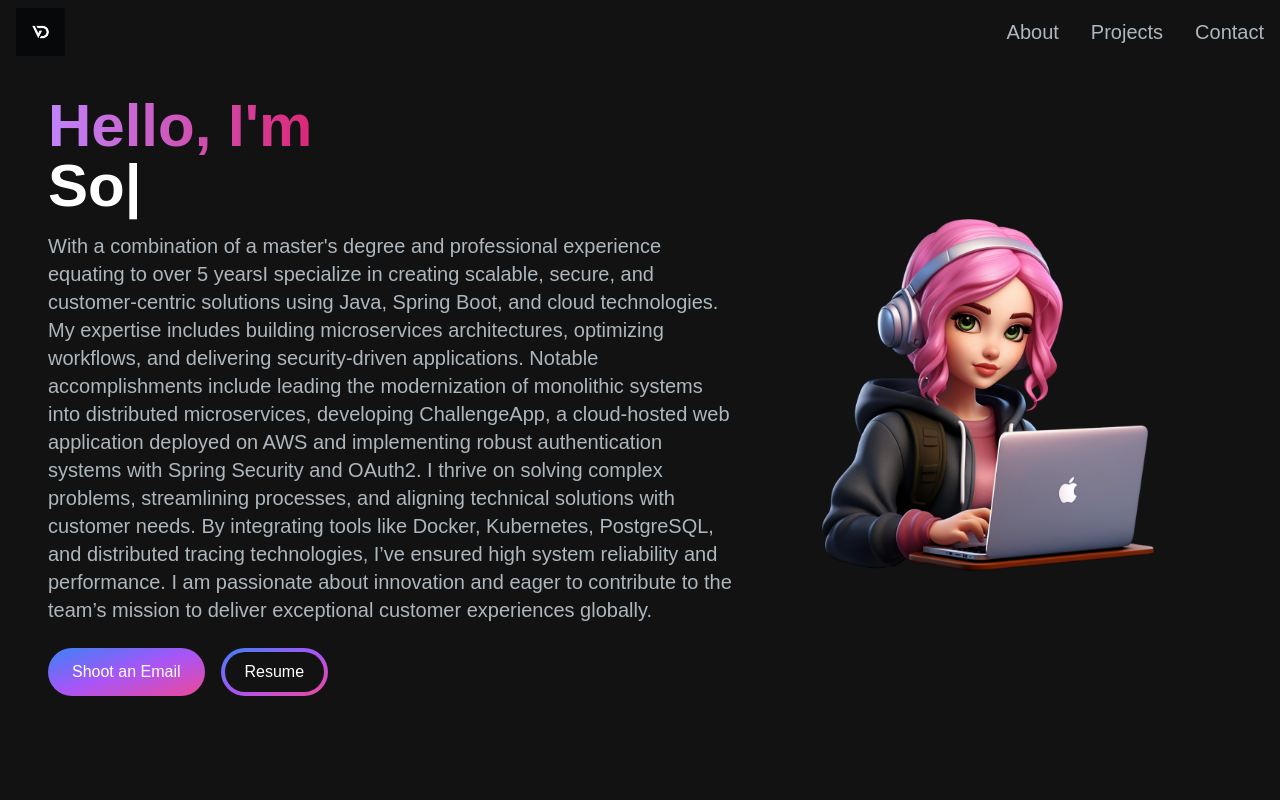
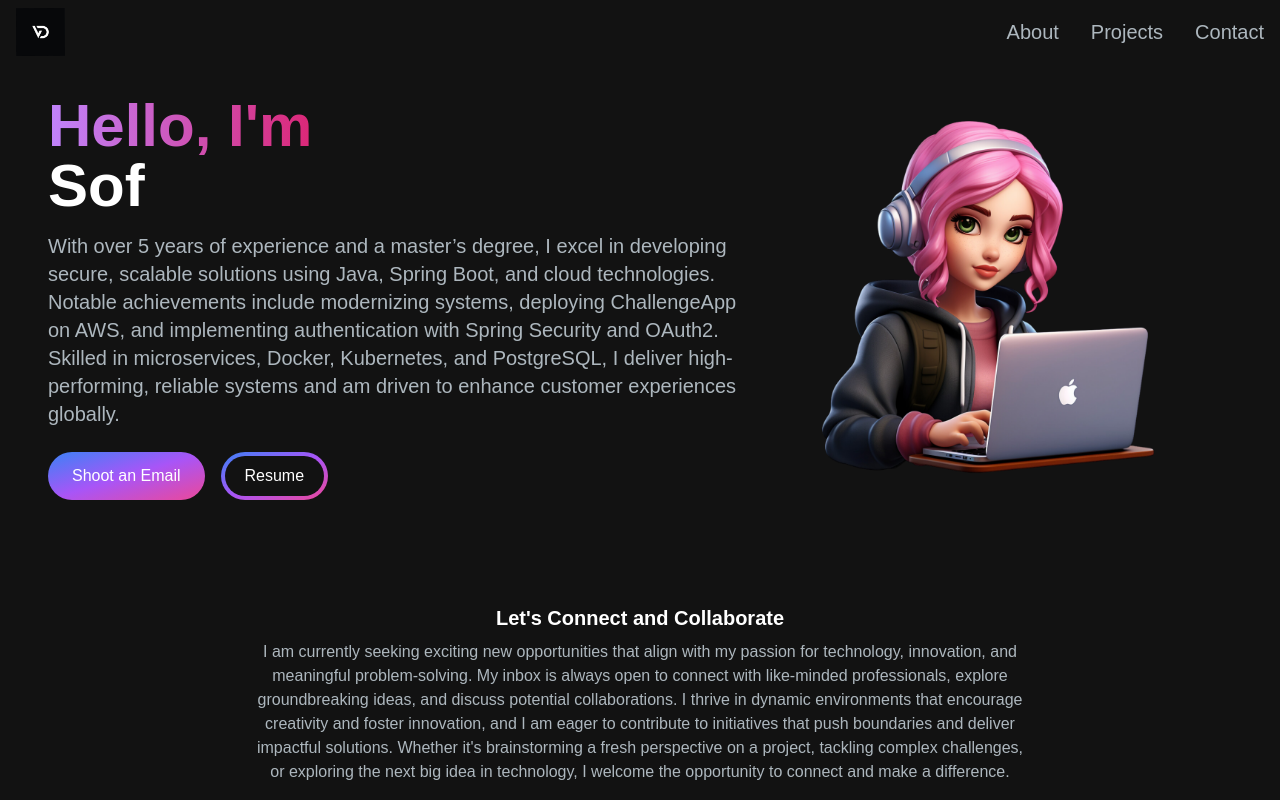
Before and after one commit to vdathrak27/Vaishanvi-Portfolio, a Next.js app: page / in a window 1280 px wide. Shown: the top 800 px of the page. Built offline with nearby package versions, Linux system fonts and the light colour scheme.

Commit message:
committed successfully

```diff
--- a/app/components/HeroSection.jsx
+++ b/app/components/HeroSection.jsx
@@ -35,10 +35,9 @@ const HeroSection = () => {
             />
           </h1>
           <p className="text-[#ADB7BE] text-base sm:text-lg mb-6 lg:text-xl">
-          With a combination of a master's degree and professional experience equating to over 5 yearsI specialize in creating scalable, secure, and customer-centric solutions using Java, Spring Boot, and cloud technologies.
-          My expertise includes building microservices architectures, optimizing workflows, and delivering security-driven applications.
-          Notable accomplishments include leading the modernization of monolithic systems into distributed microservices, developing ChallengeApp, a cloud-hosted web application deployed on AWS and implementing robust authentication systems with Spring Security and OAuth2. I thrive on solving complex problems, streamlining processes, and aligning technical solutions with customer needs.
-          By integrating tools like Docker, Kubernetes, PostgreSQL, and distributed tracing technologies, I’ve ensured high system reliability and performance. I am passionate about innovation and eager to contribute to the team’s mission to deliver exceptional customer experiences globally.
+          With over 5 years of experience and a master’s degree, I excel in developing secure, scalable solutions using Java, Spring Boot, and cloud technologies.
+          Notable achievements include modernizing systems, deploying ChallengeApp on AWS, and implementing authentication with Spring Security and OAuth2.
+          Skilled in microservices, Docker, Kubernetes, and PostgreSQL, I deliver high-performing, reliable systems and am driven to enhance customer experiences globally.
           </p>
           <div className="flex flex-col sm:flex-row gap-4 justify-center lg:justify-start">
             {/* Button for Shooting an Email */}
```
